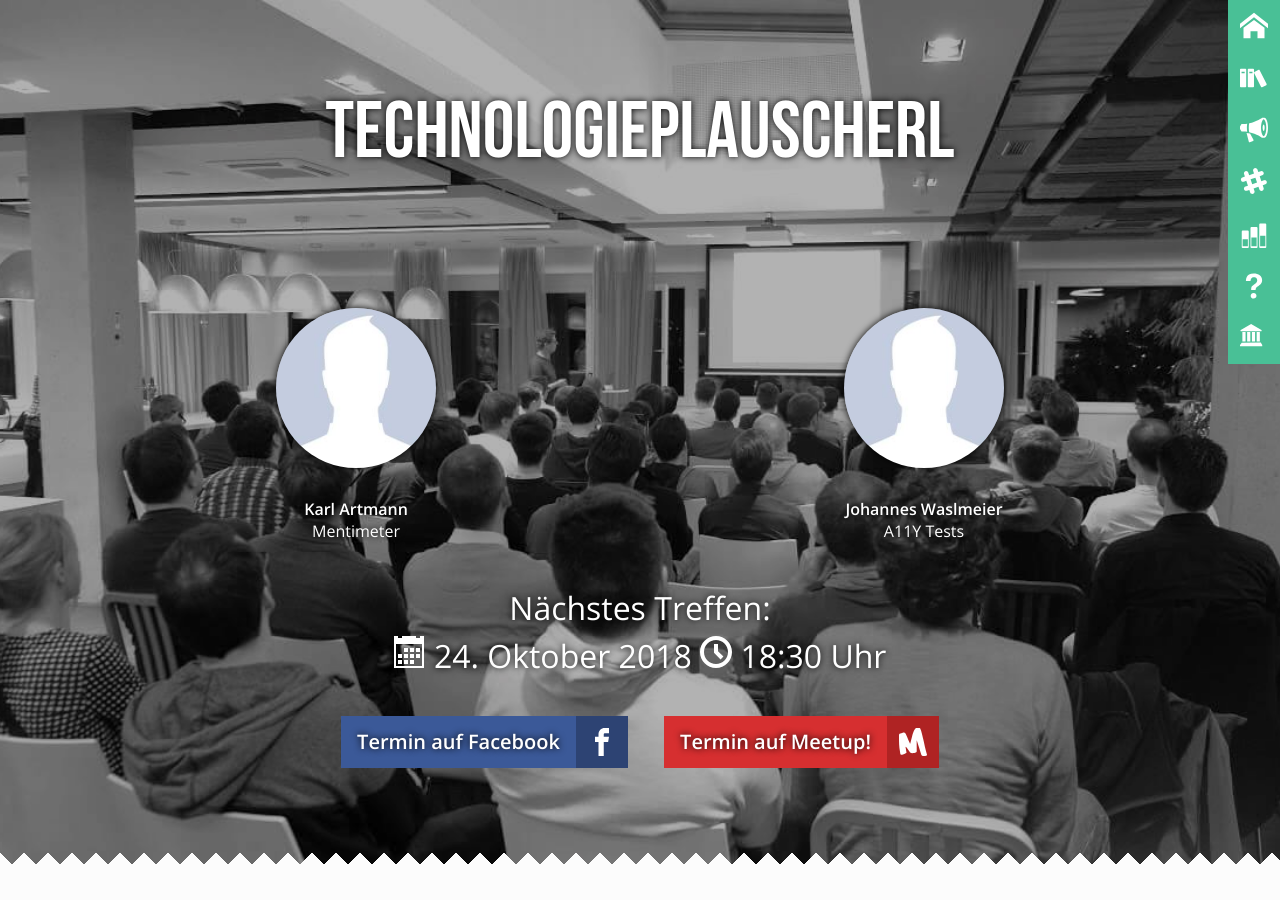
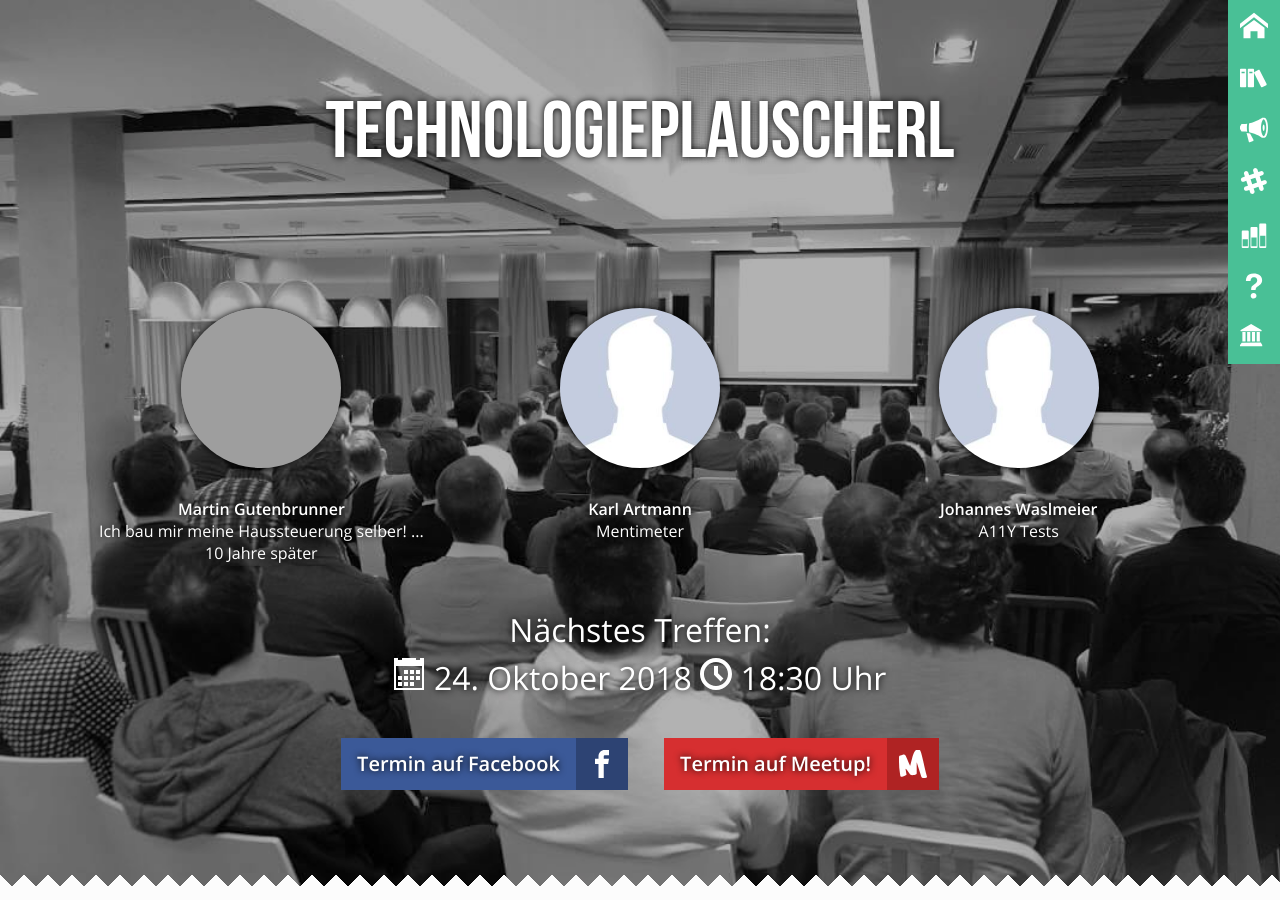
Before and after one commit to mericanAncer127/plauscherl, a Jekyll site: the page built from index.html, in a window 1280 px wide and 900 px high. Built offline with Jekyll 4.4.1, drawn with Linux system fonts in a browser that asks for light colours; grey boxes are pictures that could not be loaded.

Commit message:
Update 61.html

```diff
--- a/_plauscherl/61.html
+++ b/_plauscherl/61.html
@@ -22,6 +22,10 @@ location:
 sponsor: <a href="http://jobs.dynatrace.at/">Dynatrace</a>
 speakers:
 -
+  name: Martin Gutenbrunner
+  talk: "Ich bau mir meine Haussteuerung selber! ... 10 Jahre später"
+  img: https://www.xing.com/image/6_e_7_b38434099_16347468_2/martin-gutenbrunner-foto.1024x1024.jpg
+-
   name: Karl Artmann
   talk: Mentimeter
   img: /img/speaker_male_no_img.jpg
```
